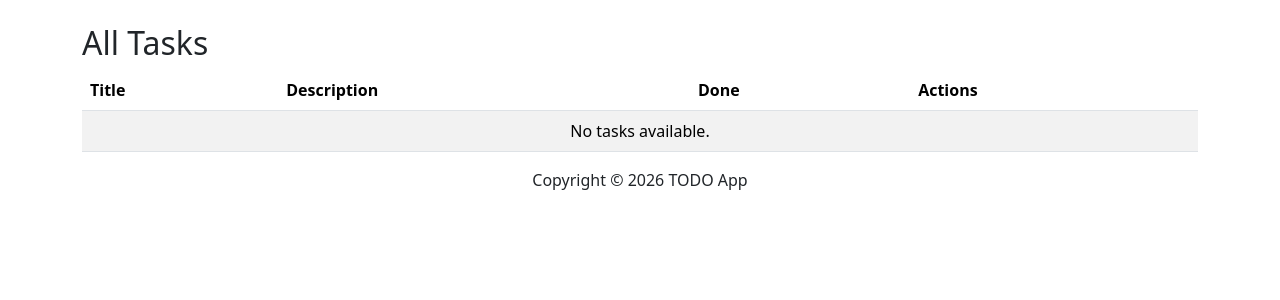
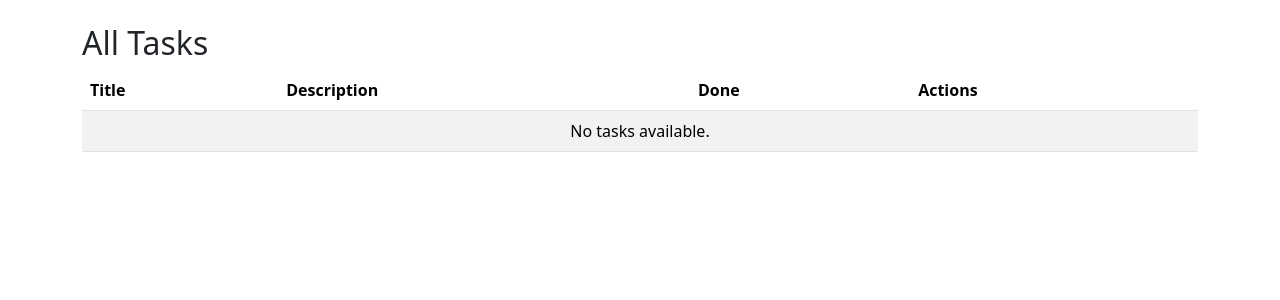
Before and after one commit to Aditya-das-4707-e/TODO-APP-Django, a Django app: page / in a window 1280 px wide. Shown: the part 56-356 px from the top of the page. Run offline with Django 4.2, Linux system fonts and the light colour scheme; data that the repository does not hold is empty.

Commit message:
minor change

```diff
--- a/todo/templates/todo/base.html
+++ b/todo/templates/todo/base.html
@@ -17,8 +17,5 @@
         {% block content %}
         {% endblock %}
     </div>
-    <footer>
-        <center>Copyright &copy; 2026 TODO App</center>
-    </footer>
 </body>
 </html>
```
